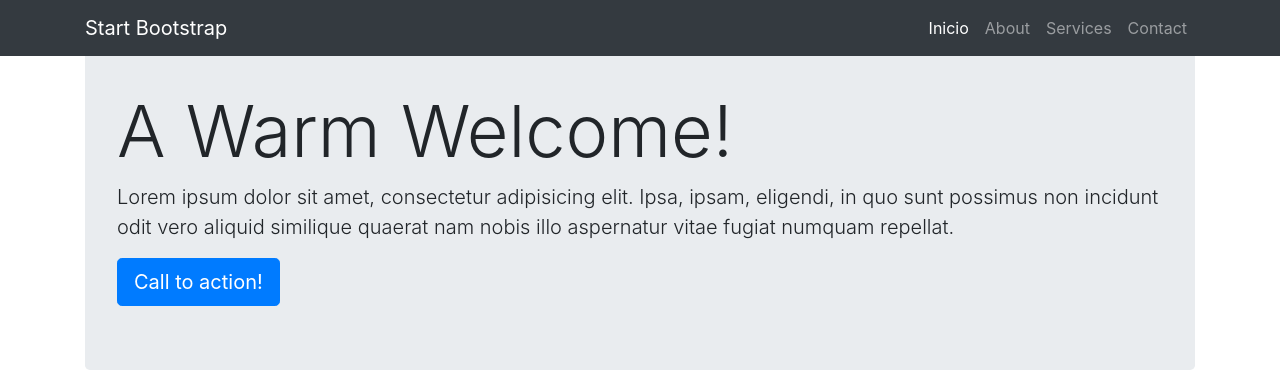
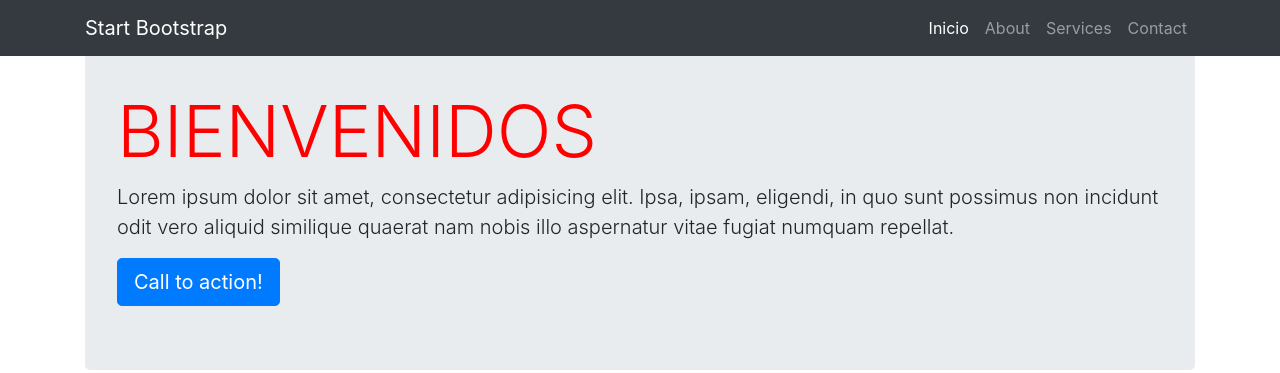
Before and after one commit to agustinpaez/semanaCienciaTecnologia, a plain HTML site: page index.html in a window 1280 px wide. Shown: the top 373 px of the page. Drawn offline with nearby package versions, Linux system fonts and the light colour scheme.

Commit message:
titulo rojo

```diff
--- /dev/null
+++ b/css/estilo.css
@@ -0,0 +1,3 @@
+h1 {
+    color: red;
+}
--- a/index.html
+++ b/index.html
@@ -7,7 +7,7 @@
 
     <!-- Bootstrap CSS -->
     <link rel="stylesheet" href="https://stackpath.bootstrapcdn.com/bootstrap/4.3.1/css/bootstrap.min.css" integrity="sha384-ggOyR0iXCbMQv3Xipma34MD+dH/1fQ784/j6cY/iJTQUOhcWr7x9JvoRxT2MZw1T" crossorigin="anonymous">
-
+    <link rel="stylesheet" href="css/estilo.css">
     <title>Mi Empresa S.A</title>
   </head>
   <body>
@@ -46,7 +46,7 @@
 
         <!-- Jumbotron Header -->
         <header class="jumbotron my-4">
-          <h1 class="display-3">A Warm Welcome!</h1>
+          <h1 class="display-3">BIENVENIDOS</h1>
           <p class="lead">Lorem ipsum dolor sit amet, consectetur adipisicing elit. Ipsa, ipsam, eligendi, in quo sunt possimus non incidunt odit vero aliquid similique quaerat nam nobis illo aspernatur vitae fugiat numquam repellat.</p>
           <a href="#" class="btn btn-primary btn-lg">Call to action!</a>
         </header>
```
